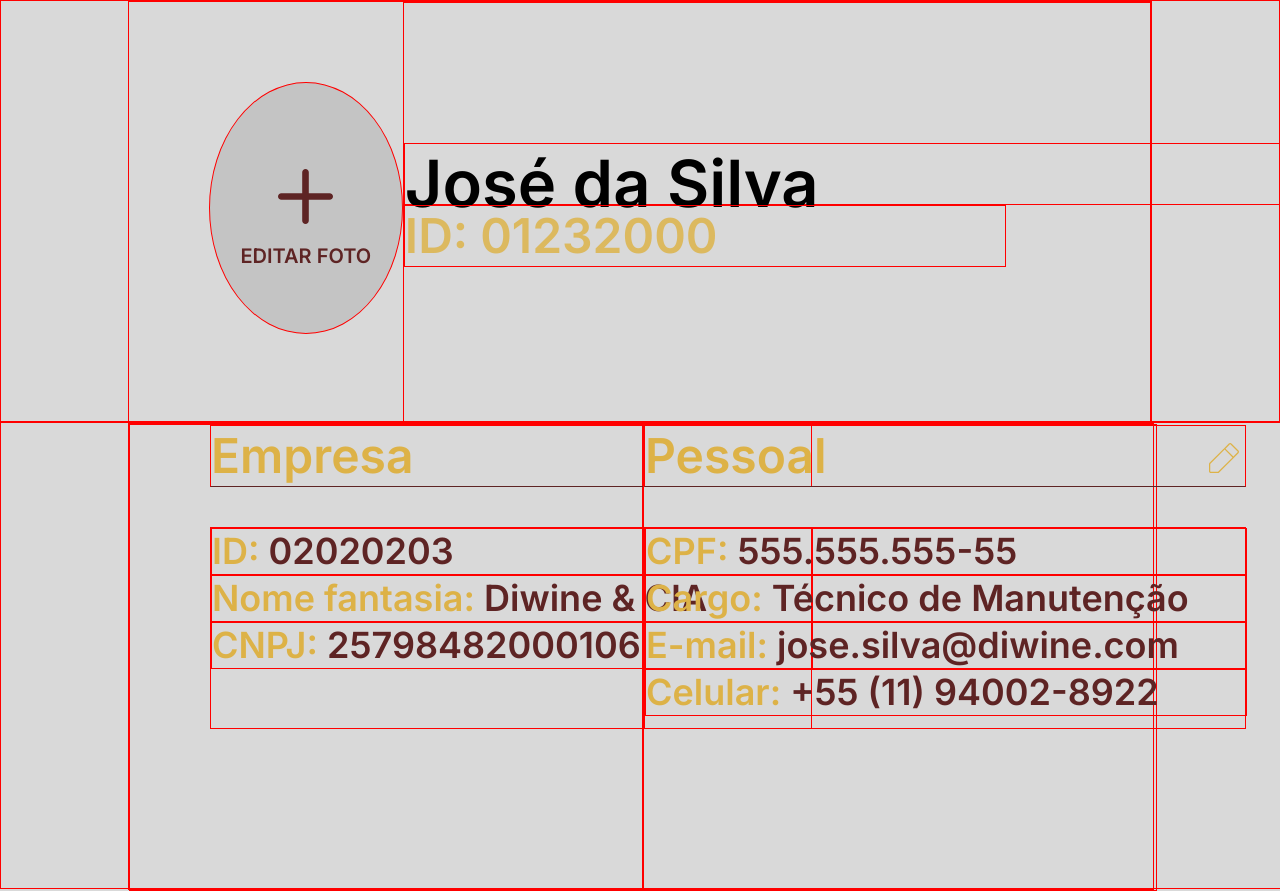
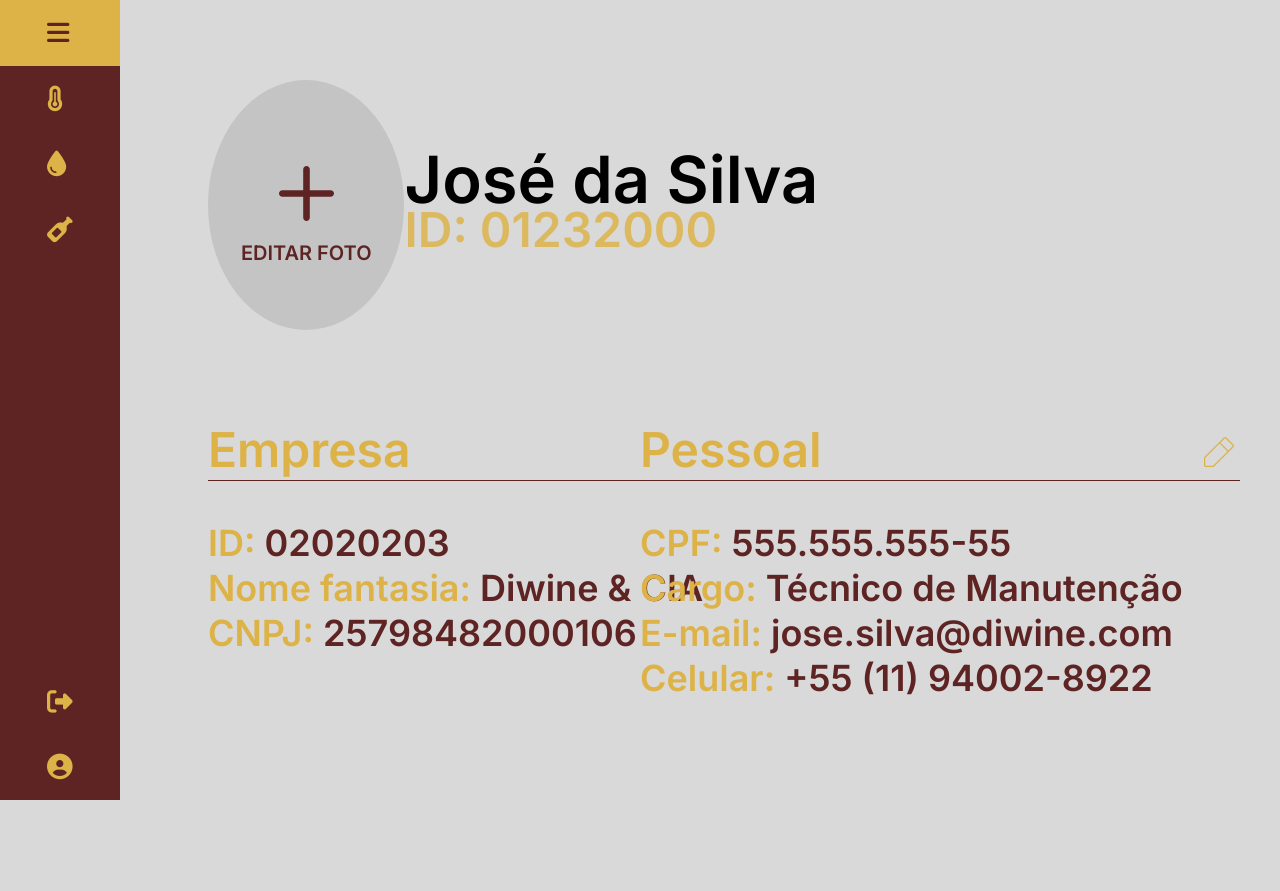
Before and after one commit to giuliacarmona/Projeto-Diwine, a plain HTML site: page Algoritmo/Perfil#Usuario/Perfil_Usuario.html in a window 1280 px wide. Shown: the top 891 px of the page. Drawn offline with Linux system fonts and the light colour scheme.

Commit message:
100% da tela de perfil!

```diff
--- a/Algoritmo/Perfil#Usuario/Perfil_Usuario.html
+++ b/Algoritmo/Perfil#Usuario/Perfil_Usuario.html
@@ -4,6 +4,7 @@
     <meta charset="UTF-8">
     <meta name="viewport" content="width=device-width, initial-scale=1.0">
     <title>PERFIL | DIWINE</title>
+    <link rel="stylesheet" href="https://cdnjs.cloudflare.com/ajax/libs/font-awesome/6.4.0/css/all.min.css">
     <link rel="stylesheet" href="style/perfil.css">
 </head>
 <body>
@@ -100,5 +101,49 @@
 
     </div>
 
+    <div class="sidebar">
+        <ul class="menu">
+            <li class="active">
+                <a href="#" class="menuIcon">
+                    <i class="fas fa-bars active"></i>
+                    <!-- <span>Menu</span> -->
+                </a>
+            </li>
+            <li class="temperatura">
+                <a href="#" class="temperaturaIcon">
+                    <i class="fas fa-temperature-three-quarters"></i>
+                    <!-- <span>Temperatura</span> -->
+                </a>
+            </li>
+            <li class="umidade">
+                <a href="#" class="umidadeIcon">
+                    <i class="fas fa-droplet"></i>
+                    <!-- <span>Umidade</span> -->
+                </a>
+            </li>
+            <li class="lote">
+                <a href="#" class="loteIcon">
+                    <i class="fas fa-wine-bottle"></i>
+                    <!-- <span>Lote</span> -->
+                </a>
+            </li>
+
+            <div class="bottom-icon">
+                <!-- <div class="space"></div> -->
+                <li class="logout">
+                    <a href="#" class="logoutIcon">
+                        <i class="fas fa-right-from-bracket"></i>
+                        <!-- <span>Logout</span> -->
+                    </a>
+                </li>
+                <li class="perfil">
+                    <a href="#" class="perfilIcon">
+                        <i class="fas fa-circle-user"></i>
+                        <!-- <span>Perfil</span> -->
+                    </a>
+                </li>
+            </div>
+        </ul>
+    </div>
 </body>
 </html>
--- a/Algoritmo/Perfil#Usuario/style/perfil.css
+++ b/Algoritmo/Perfil#Usuario/style/perfil.css
@@ -10,12 +10,12 @@ body{
 }
 
 .header{
-    border: 1px solid red;
+
     height: 420px;
 }
 
 .header .container{
-    border: 1px solid red;
+
     width: 80%;
     height: 100%;
     display: flex;
@@ -24,7 +24,7 @@ body{
 }
 
 .header .container .photo{
-    border: 1px solid red;
+
     width: 250px;
     height: 250px;
     display: flex;
@@ -56,7 +56,7 @@ body{
 }
 
 .header .container .info{
-    border: 1px solid red;
+
     height: 100%;
     width: 73%;
     display: flex;
@@ -64,7 +64,7 @@ body{
 }
 
 .header .container .info .nome{
-    border: 1px solid red;
+
     width: 920px;
     height: 60px;
     margin-top: 140px;
@@ -79,7 +79,7 @@ body{
 }
 
 .header .container .info .identificador{
-    border: 1px solid red;
+
     width: 600px;
     height: 60px;
 
@@ -92,13 +92,13 @@ body{
 }
 
 .footer{
-    border: 1px solid red;
+
     width: 100%;
     height: 465px;
 }
 
 .footer .container-footer{
-    border: 1px solid red;
+
     width: 80%;
     height: 100%;
     display: flex;
@@ -107,13 +107,13 @@ body{
 }
 
 .footer .container-footer .container-empresa-pessoal{
-    border: 1px solid red;
+
     width: 50%;
     height: 465px;
 }
 
 .footer .container-footer .container-empresa-pessoal .titulo-empresa{
-    border: 1px solid red;
+
     width: 600px;
     height: 60px;
     margin-left: 80px;
@@ -128,7 +128,7 @@ body{
 }
 
 .footer .container-footer .container-empresa-pessoal .titulo-pessoal{
-    border: 1px solid red;
+
     width: 600px;
     height: 60px;
     border-bottom: 1px solid #5E2424;
@@ -146,7 +146,7 @@ body{
 }
 
 .footer .container-footer .container-empresa-pessoal .info-empresa{
-    border: 1px solid red;
+
     width: 600px;
     height: 200px;
     margin-top: 40px;
@@ -157,14 +157,14 @@ body{
 
 
 .footer .container-footer .container-empresa-pessoal .info-pessoal{
-    border: 1px solid red;
+
     width: 600px;
     height: 200px;
     margin-top: 40px;
 }
 
 .footer .container-footer .container-empresa-pessoal .info-empresa .card-id{
-    border: 1px solid red;
+
     width: 600px;
     height: 45px;
 
@@ -177,7 +177,7 @@ body{
 }
 
 .footer .container-footer .container-empresa-pessoal .info-pessoal .card-id{
-    border: 1px solid red;
+
     width: 600px;
     height: 45px;
 
@@ -192,3 +192,79 @@ body{
 .dado{
     color: #5E2424;
 }
+
+.sidebar{
+    position: fixed;
+    top: 0;
+    left: 0;
+    bottom: 0;
+    width: 120px;
+    height: 100vh;
+    color: #DDB247;
+    overflow: hidden;
+    background: #5E2424;
+}
+
+.logo{
+    height: 0px;
+    padding: 0px;
+}
+
+.menu{
+    height: 95%;
+    position: relative;
+    list-style: none;
+    padding: 0;
+}
+
+.menu li{
+
+    transition: all 0.2s ease-in-out;
+}
+
+.menu li:hover{
+    background: #DDB247;
+}
+
+.menu a:hover{
+    color: #5E2424;
+}
+
+.active{
+    background-color: #DDB247;
+    color:#5E2424
+}
+
+
+.menu a {
+    color: #DDB247;
+    font-size: 14px;
+    padding-left: 47px;
+    padding-right: 30px;
+    text-decoration: none;
+    display: flex;
+    align-items: center;
+    gap: 1.5rem;
+}
+
+.menu a span {
+    overflow: hidden;
+}
+
+.menu a i{
+    font-size: 1.6rem;
+}
+
+.sidebar .bottom-icon{
+    /* border: 1px solid cyan; */
+    position: fixed;
+    bottom: 0;
+    height: auto;
+    width: 120px;
+}
+
+
+.umidadeIcon, .temperaturaIcon, .menuIcon, .loteIcon, .logoutIcon, .perfilIcon{
+    /* border: 1px solid red; */
+    padding: 20px
+}
--- a/Algoritmo/sidebar/style.css
+++ /dev/null
@@ -1,103 +0,0 @@
-*{
-    /* overflow: hidden; */
-    margin:0;
-    padding: 0;
-    border: none;
-    outline: none;
-    box-sizing: border-box;
-}
-
-body{
-    display: inline-block;
-    background-color: #D9D9D9;
-}
-
-
-.container{
-    display: absolute;
-    /* background-color:red; */
-    border: 1px solid cyan;
-    margin-left: 120px;
-    margin-top: 0;
-    width: 1200px;
-    height:fit-content;
-}
-
-.sidebar{
-    position: sticky;
-    top: 0;
-    left: 0;
-    bottom: 0;
-    width: 120px;
-    height: 100vh;
-    color: #DDB247;
-    overflow: hidden;
-    background: #5E2424;
-}
-
-.logo{
-    height: 0px;
-    padding: 0px;
-}
-
-.menu{
-    height: 95%;
-    position: relative;
-    list-style: none;
-    padding: 0;
-}
-
-.menu li{
-
-    transition: all 0.2s ease-in-out;
-}
-
-.menu li:hover{
-    background: #DDB247;
-}
-
-.menu a:hover{
-
-    color: #5E2424;
-}
-
-.active{
-    background-color: #DDB247;
-    color:#5E2424
-}
-
-
-.menu a {
-    color: #DDB247;
-    font-size: 14px;
-    padding-left: 47px;
-    padding-right: 30px;
-    text-decoration: none;
-    display: flex;
-    align-items: center;
-    gap: 1.5rem;
-}
-
-.menu a span {
-    overflow: hidden;
-}
-
-.menu a i{
-    font-size: 1.6rem;
-}
-
-
-
-.sidebar .bottom-icon{
-    /* border: 1px solid cyan; */
-    position: fixed;
-    bottom: 0;
-    height: auto;
-    width: 120px;
-}
-
-
-.umidadeIcon, .temperaturaIcon, .menuIcon, .loteIcon, .logoutIcon, .perfilIcon{
-    /* border: 1px solid red; */
-    padding: 20px
-}
```
Also changed, not shown: Algoritmo/sidebar/dashboard.html (deleted, +0 -66 lines), Algoritmo/sidebar/icons/Barrel.svg (deleted), Algoritmo/sidebar/icons/Exit.svg (deleted), Algoritmo/sidebar/icons/List.svg (deleted), Algoritmo/sidebar/icons/Temp.svg (deleted), Algoritmo/sidebar/icons/Umidade.svg (deleted), Algoritmo/sidebar/icons/Vector.svg (deleted).
